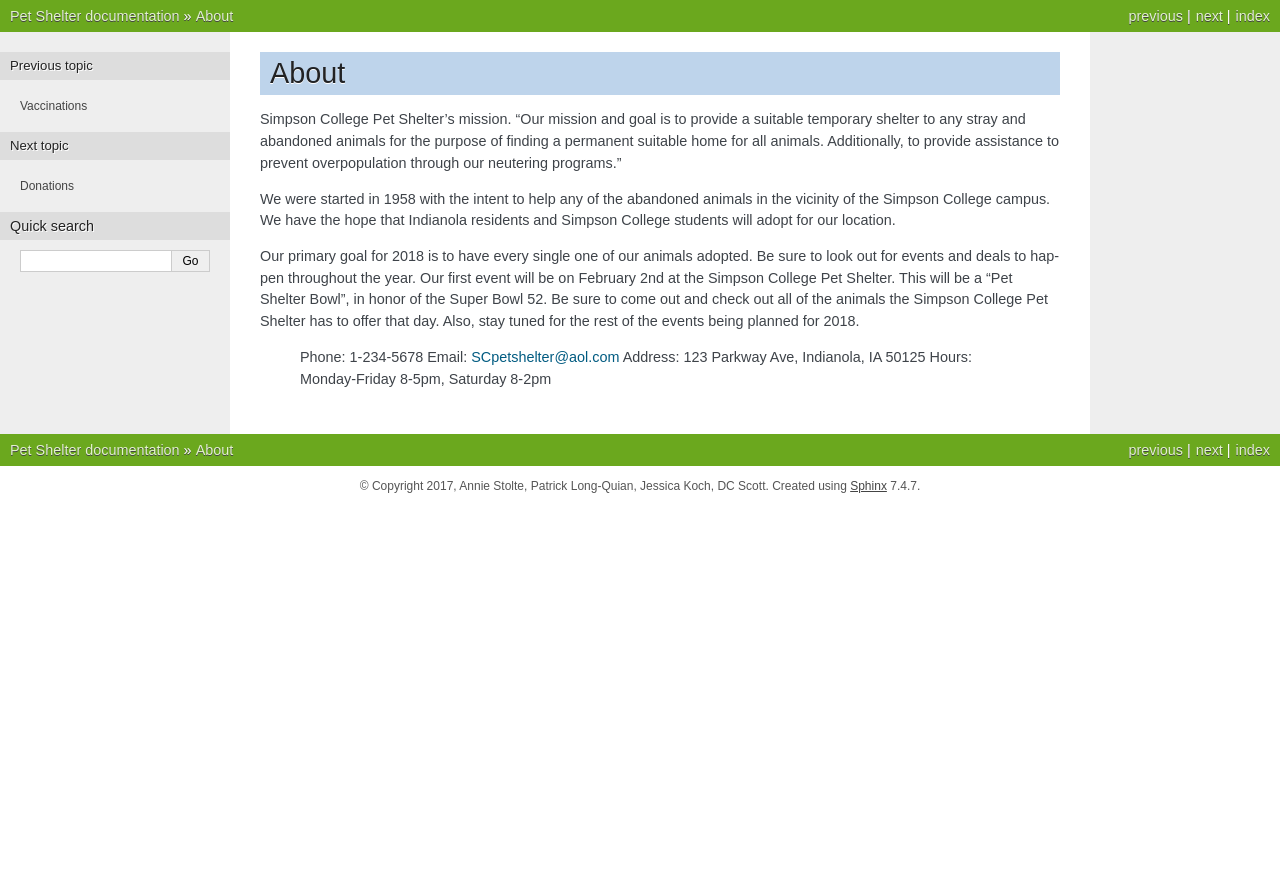
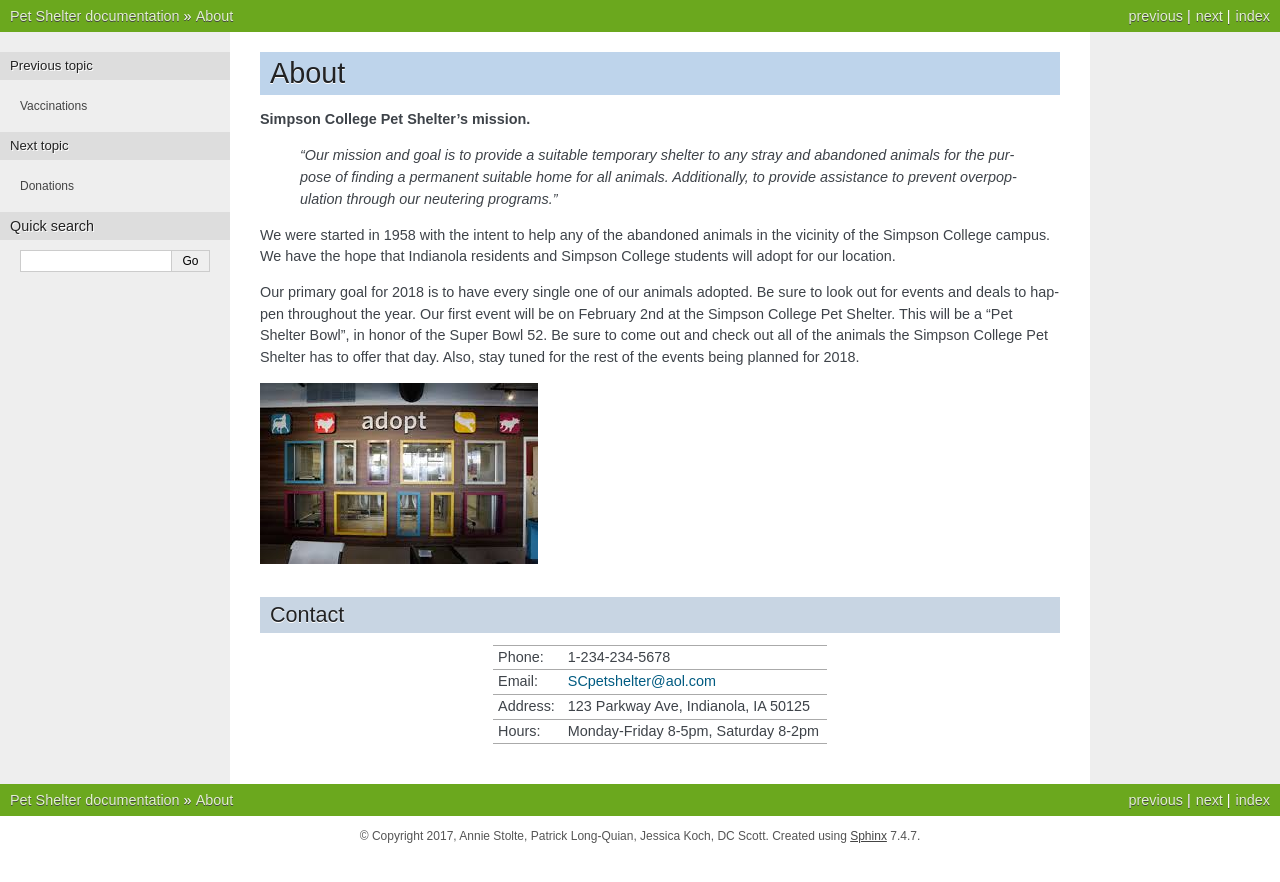
Before and after one commit to plongquian/pet_shelter, a Sphinx documentation site: the page built from source/contact_about/index.rst, in a window 1280 px wide. Shown: the top 882 px of the page. Built offline with Sphinx 7.4.7, drawn with Linux system fonts in a browser that asks for light colours.

Commit message:
finished pages

```diff
--- a/source/contact_about/index.rst
+++ b/source/contact_about/index.rst
@@ -2,16 +2,24 @@
 About
 =====
 
-Simpson College Pet Shelter's mission.
-"Our mission and goal is to provide a suitable temporary shelter to any stray and abandoned animals for the purpose of finding a permanent suitable home for all animals. Additionally, to provide assistance to prevent overpopulation through our neutering programs."
+**Simpson College Pet Shelter's mission.**
+
+ *"Our mission and goal is to provide a suitable temporary shelter to any stray and abandoned animals for the purpose of finding a permanent suitable home for all animals. Additionally, to provide assistance to prevent overpopulation through our neutering programs."*
 
 We were started in 1958 with the intent to help any of the abandoned animals in the vicinity of the Simpson College campus. We have the hope that Indianola residents and Simpson College students will adopt for our location.
 
 Our primary goal for 2018 is to have every single one of our animals adopted. Be sure to look out for events and deals to happen throughout the year. Our first event will be on February 2nd at the Simpson College Pet Shelter. This will be a "Pet Shelter Bowl", in honor of the Super Bowl 52. Be sure to come out and check out all of the animals the Simpson College Pet Shelter has to offer that day. Also, stay tuned for the rest of the events being planned for 2018.
 
- Contact
- -------
- Phone: 1-234-5678
- Email: SCpetshelter@aol.com
- Address: 123 Parkway Ave, Indianola, IA 50125
- Hours: Monday-Friday 8-5pm, Saturday 8-2pm
+.. image:: store.jpg
+
+Contact
+-------
+
+========  ====================================
+
+========  ====================================
+Phone:    1-234-234-5678
+Email:    SCpetshelter@aol.com
+Address:  123 Parkway Ave, Indianola, IA 50125
+Hours:    Monday-Friday 8-5pm, Saturday 8-2pm
+========  ====================================
```
Also changed, not shown: source/lost_and_found/index.rst (+10 -7 lines), source/pet_supplies/index.rst (+5 -3 lines), source/vaccinations/index.rst (+8 -3 lines), source/contact_about/store.jpg (added), source/lost_and_found/id.jpg (added), source/pet_supplies/supplies.jpg (added), source/vaccinations/vac.jpg (added).
